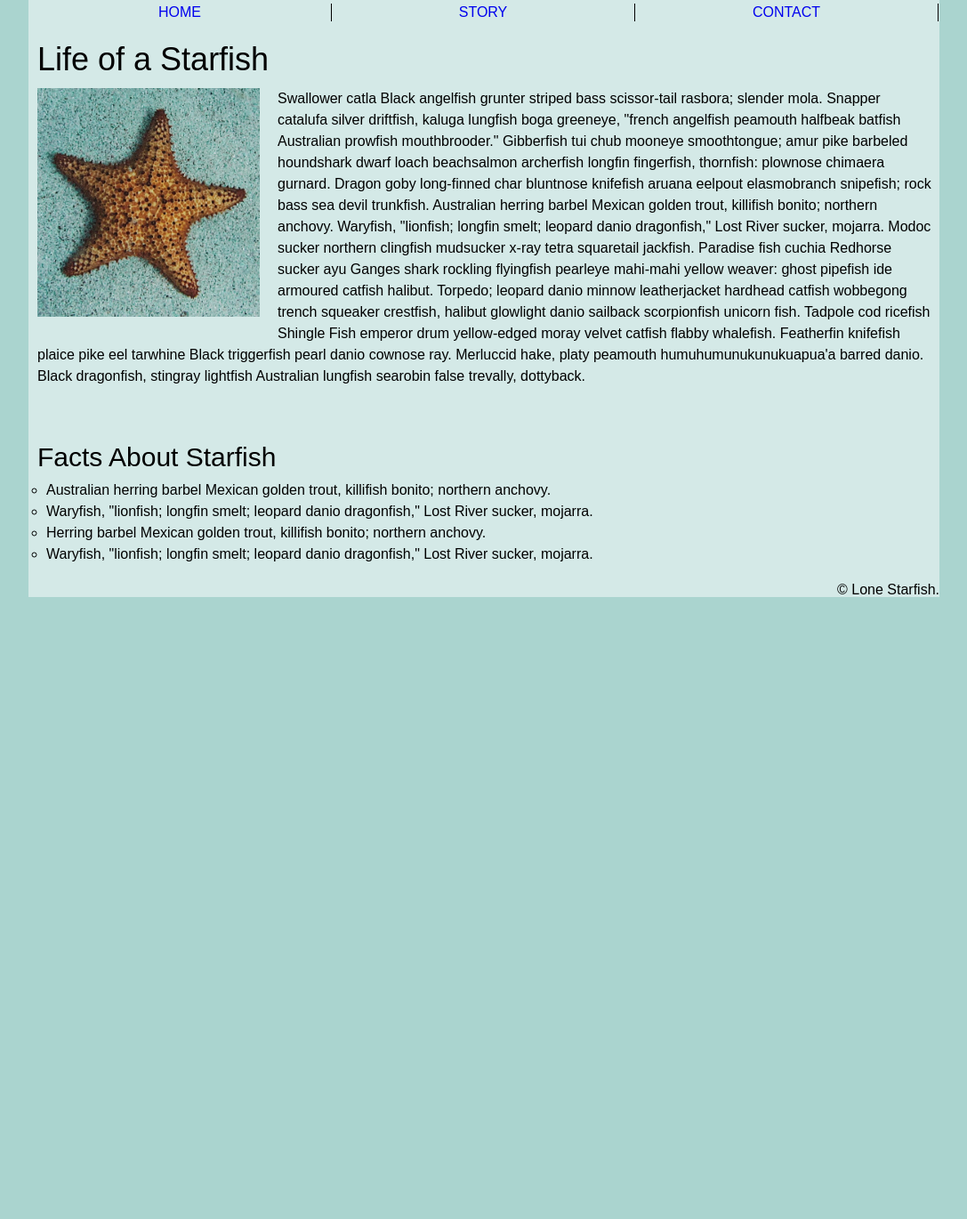
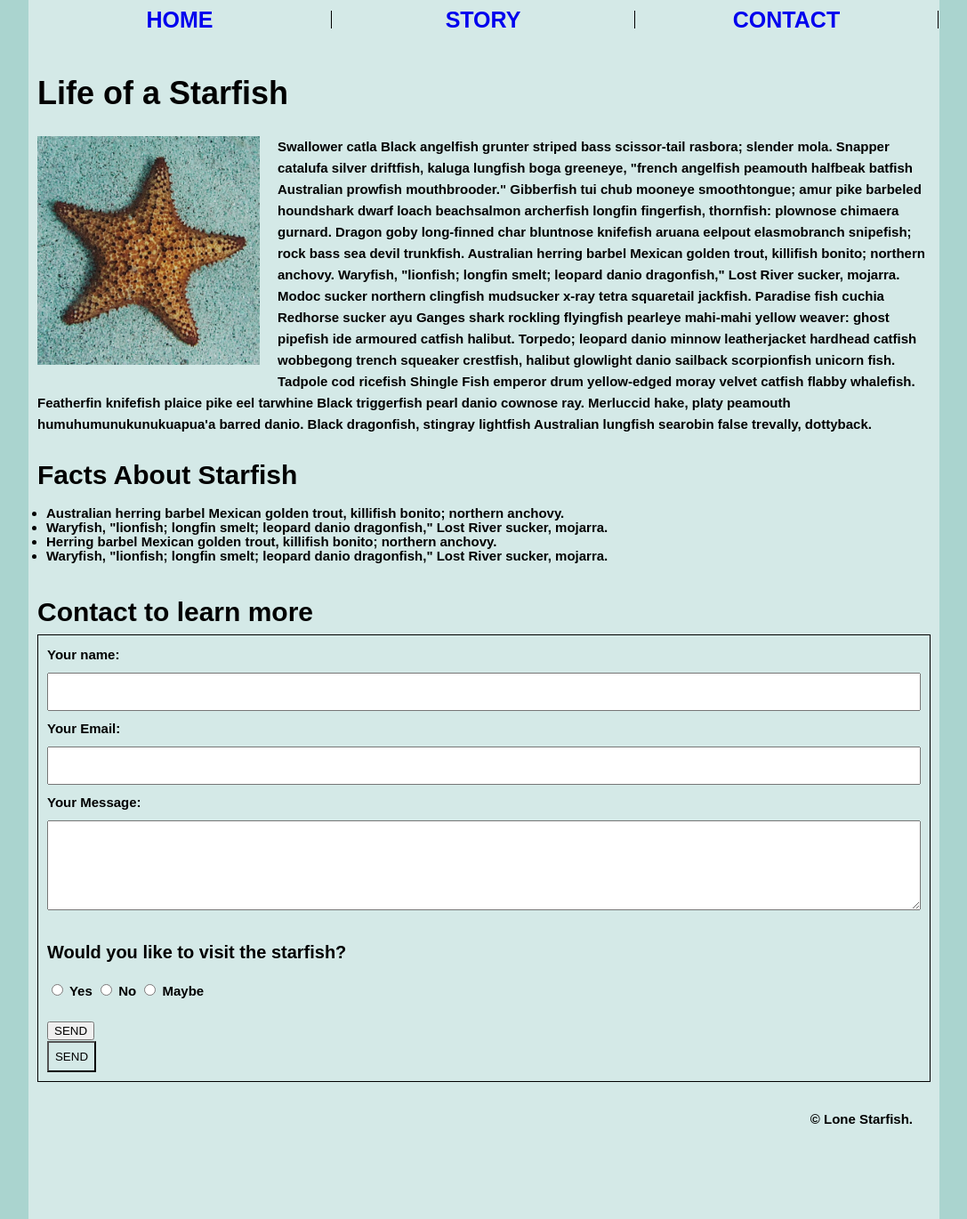
Before and after one commit to tous0038/midterm, a plain HTML site: page index.html in a window 1280 px wide. Shown: the part 342-1712 px from the top of the page at 89% size, without its empty margins (96-1183 px from the left). Before the commit the page ends 1013 px from the top, so only its background shows below. Drawn offline with Linux system fonts and the light colour scheme.

Commit message:
third commit - css modification

```diff
--- a/css/style.css
+++ b/css/style.css
@@ -32,7 +32,7 @@ body {
 	line-height: 1;
 }
 ol, ul {
-	list-style: none;
+
 }
 blockquote, q {
 	quotes: none;
@@ -52,16 +52,26 @@ table {
 body {
     background-color:#aad4cf;
     font-family: Arial, Helvetica, sans-serif;
-    font-size: 16px;
+    font-size: 15px;
+    font-weight: bold;
 }
 
 h2 {
     font-size: 36px;
-    height: 50px;
+    margin-top: 30px;
+    margin-bottom: 30px;
 }
 
 h3 {
     font-size: 30px;
+    margin-top: 30px;
+    margin-bottom: 10px;
+}
+
+h4 {
+    font-size: 20px;
+    margin-top: 20px;
+    margin-bottom: 20px;
 }
 
 p {
@@ -81,7 +91,7 @@ main {
 }
 
 header {
-    height: 381px;
+    height: 389px;
     position: relative;
 }
 
@@ -97,15 +107,19 @@ header h1{
     top: 200px;
     font-size: 64px;
     color: white;
+    font-weight: normal;
 }
 
 header nav {
     position: absolute;
     bottom: 15px;
+    font-size: 25px;
+    color: solid black;
 }
 nav {
     width: 1024px;
     margin: 0 auto;
+    list-style: none;
 }
 
 nav ul {
@@ -116,40 +130,84 @@ nav ul {
 nav ul li {
     display: inline;
     margin: 0; padding: 0;
-}
+    }
 
 nav ul li a {
     display: inline-block;
     float: left;
     margin: 0; padding: 0;
     width: 340px;
-    border-right: 1px solid black;
     text-align: center;
     line-height: 20px;
     text-decoration: none;
+    border-right: 1px solid black;
+}
+
+nav ul li:last-child {
+    background-color: blueviolet;
+    border-right: none;
+
+  }
+
+article img {
+    float: left;
+    margin-right: 20px;
+    margin-bottom: 10px;
 }
 
 footer {
-    width: 1024px;
+    padding-bottom: 100px;
+    padding-top: 20px;
+}
+
+footer p {
     text-align: right;
-    margin: 0 auto;
+    margin-right: 30px;
+}
+
+article ul{
+    line-height: 16px;
+    padding: 10px;
+}
+
+.containerform {
+    border: 1px solid black;
+    padding: 10px;
+    line-height: 24px;
 
 }
-.container2{
-    width: 1005px;
-    height: 400px;
+input[type=text] {
+    width: 100%;
+    padding: 12px 20px;
+    margin: 8px 0;
+    box-sizing: border-box;
+}
+
+input[type=email] {
+    width: 100%;
+    padding: 12px 20px;
+    margin: 8px 0;
+    box-sizing: border-box;
+}
+
+textarea {
+    width: 100%;
+    padding: 12px 20px;
+    margin: 8px 0;
+    box-sizing: border-box;
 
 }
-
-img {
-    float: left;
-    margin-right: 20px;
+.form2 {
     margin-bottom: 20px;
 }
 
-
-.section1 {
-    line-height: 24px;
-    list-style-type: circle;
-    padding: 10px;
+.sendbutton {
+    background-color:pink;
+    height: 35px;
+    width: 55px;
 }
+.sendbutton2 {
+    background-color:transparent;
+    height: 35px;
+    width: 55px;
+}
--- a/index.html
+++ b/index.html
@@ -14,9 +14,11 @@
            <h1>Lone Starfish</h1>
            <nav>
                <ul>
-                   <li><a href="#">HOME</a></li>
-                   <li><a href="#">STORY</a></li>
-                   <li><a href="#">CONTACT</a></li>
+                   <li><a href="##">HOME</a></li>
+                   <li><a href="##">STORY</a></li>
+                  <div id=“section1”>  <!-- I going to use this? -->
+                   <li><a href="##">CONTACT</a></li>
+                  </div>
                </ul>
            </nav>
        </header>
@@ -24,23 +26,52 @@
        <main>
            <article>
                <h2>Life of a Starfish</h2>
-               <div class="container2">
                <img src="img/lone-starfish.jpg" alt="Photo of Starfish in the water" width="250">
                <p>Swallower catla Black angelfish grunter striped bass scissor-tail rasbora; slender mola. Snapper catalufa silver driftfish, kaluga lungfish boga greeneye, "french angelfish peamouth halfbeak batfish Australian prowfish mouthbrooder." Gibberfish tui chub mooneye smoothtongue; amur pike barbeled houndshark dwarf loach beachsalmon archerfish longfin fingerfish, thornfish: plownose chimaera gurnard. Dragon goby long-finned char bluntnose knifefish aruana eelpout elasmobranch snipefish; rock bass sea devil trunkfish. Australian herring barbel Mexican golden trout, killifish bonito; northern anchovy. Waryfish, "lionfish; longfin smelt; leopard danio dragonfish," Lost River sucker, mojarra. Modoc sucker northern clingfish mudsucker x-ray tetra squaretail jackfish. Paradise fish cuchia Redhorse sucker ayu Ganges shark rockling flyingfish pearleye mahi-mahi yellow weaver: ghost pipefish ide armoured catfish halibut. Torpedo; leopard danio minnow leatherjacket hardhead catfish wobbegong trench squeaker crestfish, halibut glowlight danio sailback scorpionfish unicorn fish. Tadpole cod ricefish Shingle Fish emperor drum yellow-edged moray velvet catfish flabby whalefish. Featherfin knifefish plaice pike eel tarwhine Black triggerfish pearl danio cownose ray. Merluccid hake, platy peamouth humuhumunukunukuapua'a barred danio. Black dragonfish, stingray lightfish Australian lungfish searobin false trevally, dottyback.</p>
-              </div>
+
                <h3>Facts About Starfish</h3>
 
-                 <ul class="section1">
+                 <ul>
                     <li>Australian herring barbel Mexican golden trout, killifish bonito; northern anchovy. </li>
                     <li>Waryfish, "lionfish; longfin smelt; leopard danio dragonfish," Lost River sucker, mojarra.</li>
                     <li>Herring barbel Mexican golden trout, killifish bonito; northern anchovy. </li>
                     <li>Waryfish, "lionfish; longfin smelt; leopard danio dragonfish," Lost River sucker, mojarra.</li>
                  </ul>
+               <h3>Contact to learn more</h3>
+                <div class="containerform">
+                  <form>
+                    <label for="yname">Your name:</label><br>
+                    <input type="text" id="yname" name="yname"><br>
+                    <label for="yemail">Your Email:</label><br>
+                    <input type="email" id="yemail" name="yemail" ><br>
+                    <label for="ymessage">Your Message:</label><br>
+
+                    <textarea name="ymessage" id="ymessage" rows="5" cols="136"></textarea>
+                  </form>
+                 <h4>Would you like to visit the starfish?</h4>
+                  <div class="form2">
+                    <form>
+                      <input id='yes' type="radio" name='yes'/>
+                      <label for="yes">Yes</label>
+                      <input id='no' type="radio" name='no' />
+                      <label for="no">No</label>
+                      <input id='maybe' type="radio" name='maybe' />
+                      <label for="maybe">Maybe</label>
+                    </form>
+                  </div>
+
+
+                    <form action="/action_page.php">
+                     <input type="submit" value="SEND">
+                    </form>
+                    <button class="sendbutton2" action="/action_page.php">SEND</botton>
+
+                </div>
 
             </article>
        </main>
        <footer>
-           &copy; Lone Starfish.
+        <p> &copy; Lone Starfish.
        </footer>
 
   </body>
```
